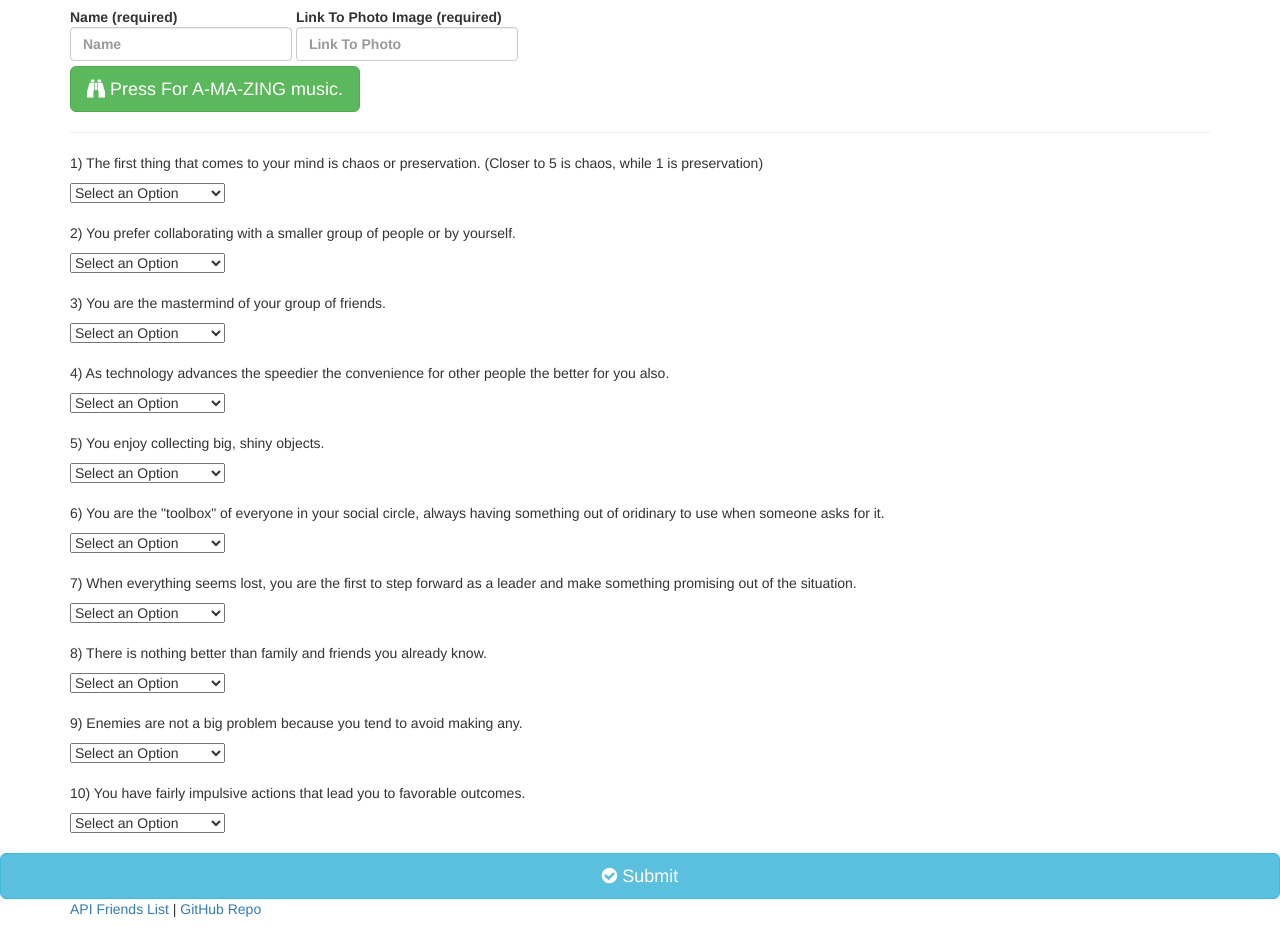
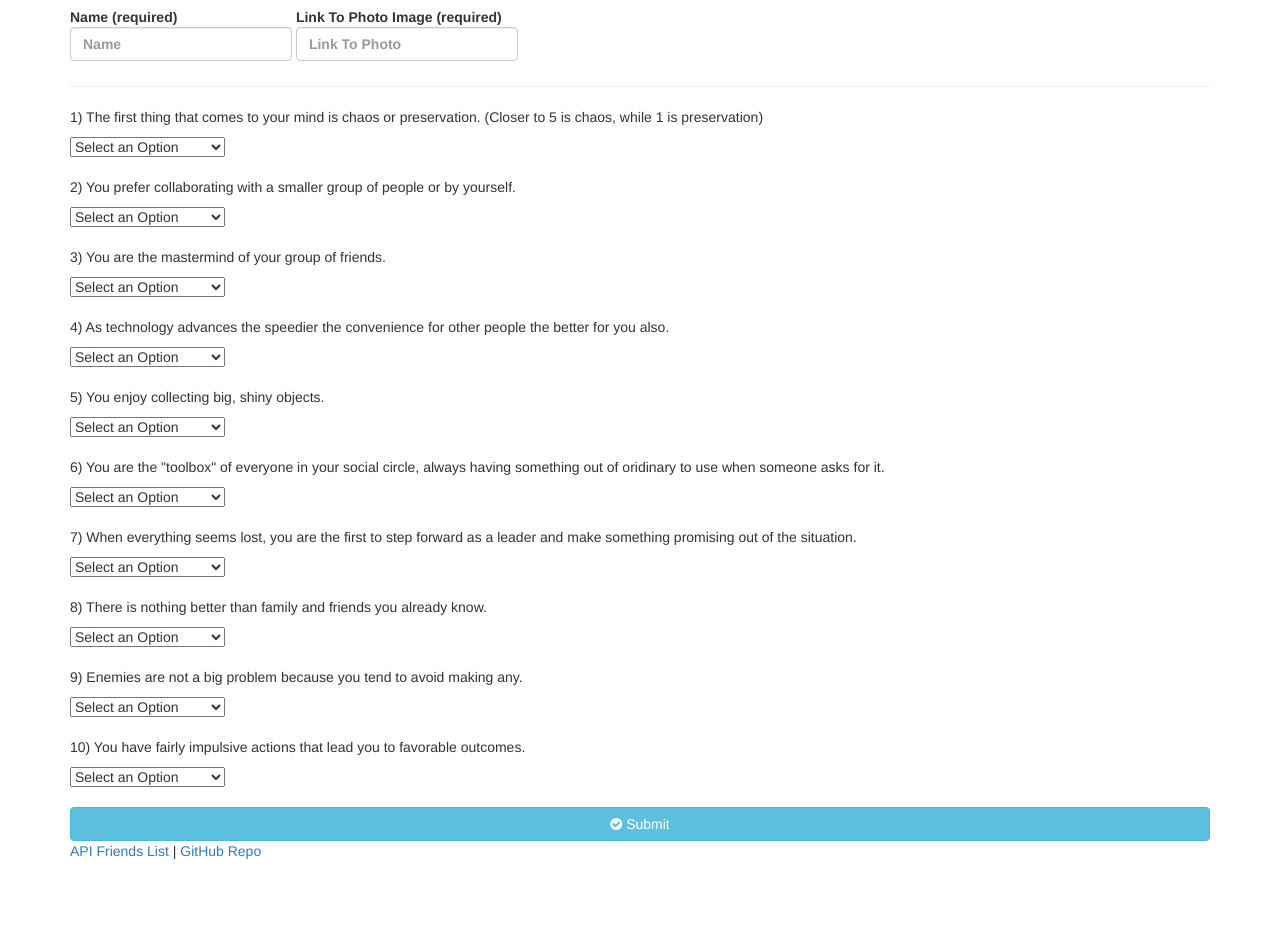
Before and after one commit to PocketThi3f/friend-finder, a website: page app/public/survey.html in a window 1280 px wide. Shown: the part 130-1059 px from the top of the page. After the commit the page ends 1001 px from the top, so only its background shows below. Drawn offline with nearby package versions, Linux system fonts and the light colour scheme.

Commit message:
small close changes

```diff
--- a/app/public/survey.html
+++ b/app/public/survey.html
@@ -8,7 +8,7 @@
 	<!--Minified File of CSS for Font Awesome-->
 	<link rel="stylesheet" type="text/css" href="https://maxcdn.bootstrapcdn.com/font-awesome/4.7.0/css/font-awesome.min.css">
 	<!--Minified File for jQuery-->
-	<script src="https://code.jquery.com/jquery-3.1.1.min.js" integrity="sha256-hVVnYaiADRTO2PzUGmuLJr8BLUSjGIZsDYGmIJLv2b8=" crossorigin="anonymous"></script>
+	<script src="https://code.jquery.com/jquery.js"></script>
 	<!--Minified File for Javascript-->
 	<script src="https://maxcdn.bootstrapcdn.com/bootstrap/3.3.6/js/bootstrap.min.js" integrity="sha384-0mSbJDEHialfmuBBQP6A4Qrprq5OVfW37PRR3j5ELqxss1yVqOtnepnHVP9aJ7xS" crossorigin="anonymous"></script>
 	<!--Let browser know website is optimized for mobile-->
@@ -24,7 +24,7 @@
 				<label>Name (required)<input type="text" class="form-control validate" placeholder="Name" id="name" required></label>
 				<label>Link To Photo Image (required)<input type="text" class="form-control validate" placeholder="Link To Photo" id="photo" required></label>
 				<br/>
-					<button class="btn btn-lg btn-success" id="banjoTune"><i class="fa fa-binoculars" aria-hidden="true"></i> Press For A-MA-ZING music.</button>
+				<!--<button class="btn btn-lg btn-success" id="banjoTune"><i class="fa fa-binoculars" aria-hidden="true"></i> Press For A-MA-ZING music.</button>-->
 				<hr/>
 			</div>
 		</div>
@@ -160,7 +160,16 @@
 	</div>
 	<br/>
 	<!-- Trigger the modal with a button -->
-		<button type="submit" class="btn btn-info btn-lg btn-primary btn-block" id="modalPop" data-toggle="modal" data-target="#modalPop"><i class="fa fa-check-circle" aria-hidden="true"></i> Submit</button>
+	<div class="container">
+		<button type="submit" class="btn btn-info btn-md btn-primary btn-block" id="modalPop" data-toggle="modal" data-target="#modalPop"><i class="fa fa-check-circle" aria-hidden="true"></i> Submit</button>
+	</div>
+
+	<footer class="footer">
+		<div class="container">
+			<p><a href="/api/finder">API Friends List</a> | <a href="https://github.com/PocketThi3f/friend-finder">GitHub Repo</a></p>
+		</div>
+	</footer>
+
 
 	<!-- Modal -->
 	<div id="modalPop" class="modal fade" role="dialog">
@@ -207,12 +216,5 @@
 			});
 		});
 	</script>
-
-	<footer class="footer">
-        <div class="container">
-            <p><a href="/api/finder">API Friends List</a> | <a href="https://github.com/PocketThi3f/friend-finder">GitHub Repo</a></p>
-        </div>
-    </footer>
-
 </body>
 </html>
```
Also changed, not shown: app/public/home.html (+0 -4 lines). Lines whose indentation alone changed are shown as unchanged.
